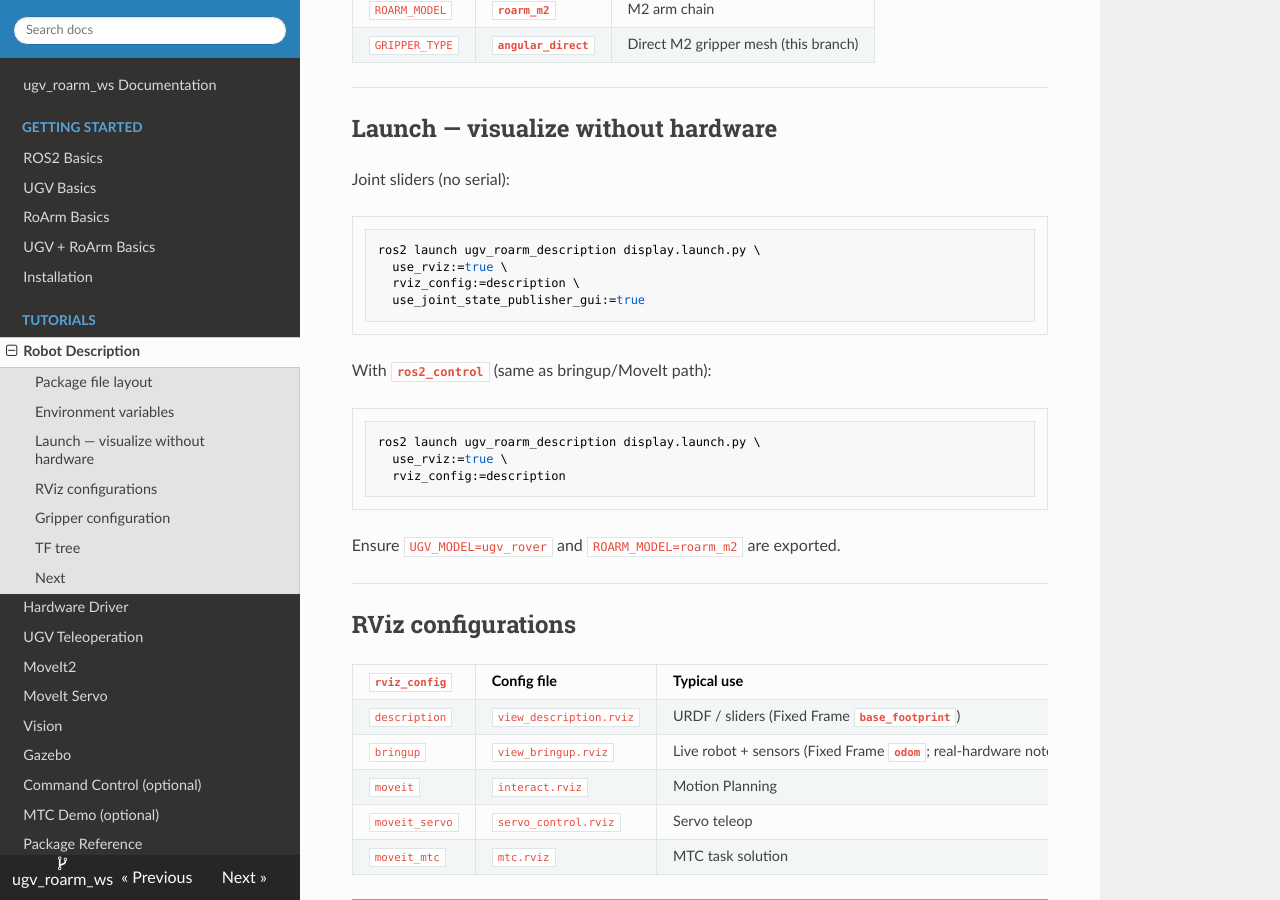
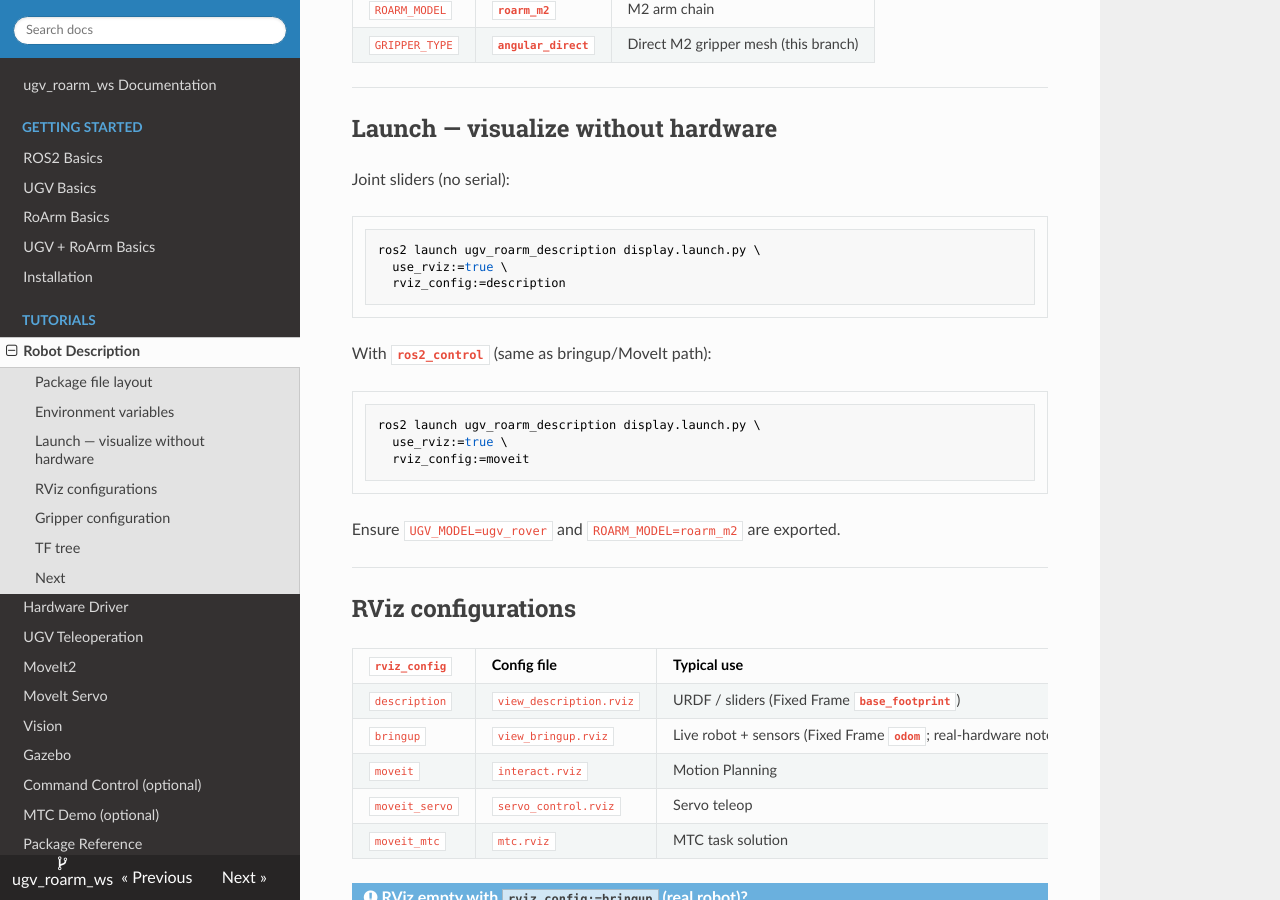
Before and after one commit to DUDULRX/ugv_roarm_ws, an MkDocs documentation site: the page built from docs/description.md, in a window 1280 px wide and 900 px high, scrolled down 1828 px. Built offline with MkDocs 1.6.1, drawn with Linux system fonts in a browser that asks for light colours; nearby versions of some CDN libraries.

Commit message:
Update documentation and fix the duplicate error in the roarm_m3 Gazebo plugin.

````diff
--- a/docs/description.md
+++ b/docs/description.md
@@ -87,8 +87,7 @@ Joint sliders (no serial):
 ```bash
 ros2 launch ugv_roarm_description display.launch.py \
   use_rviz:=true \
-  rviz_config:=description \
-  use_joint_state_publisher_gui:=true
+  rviz_config:=description
 ```
 
 With **`ros2_control`** (same as bringup/MoveIt path):
@@ -96,7 +95,7 @@ With **`ros2_control`** (same as bringup/MoveIt path):
 ```bash
 ros2 launch ugv_roarm_description display.launch.py \
   use_rviz:=true \
-  rviz_config:=description
+  rviz_config:=moveit
 ```
 
 Ensure `UGV_MODEL=ugv_rover` and `ROARM_MODEL=roarm_m2` are exported.
````
Also changed, not shown: 1 other file.
